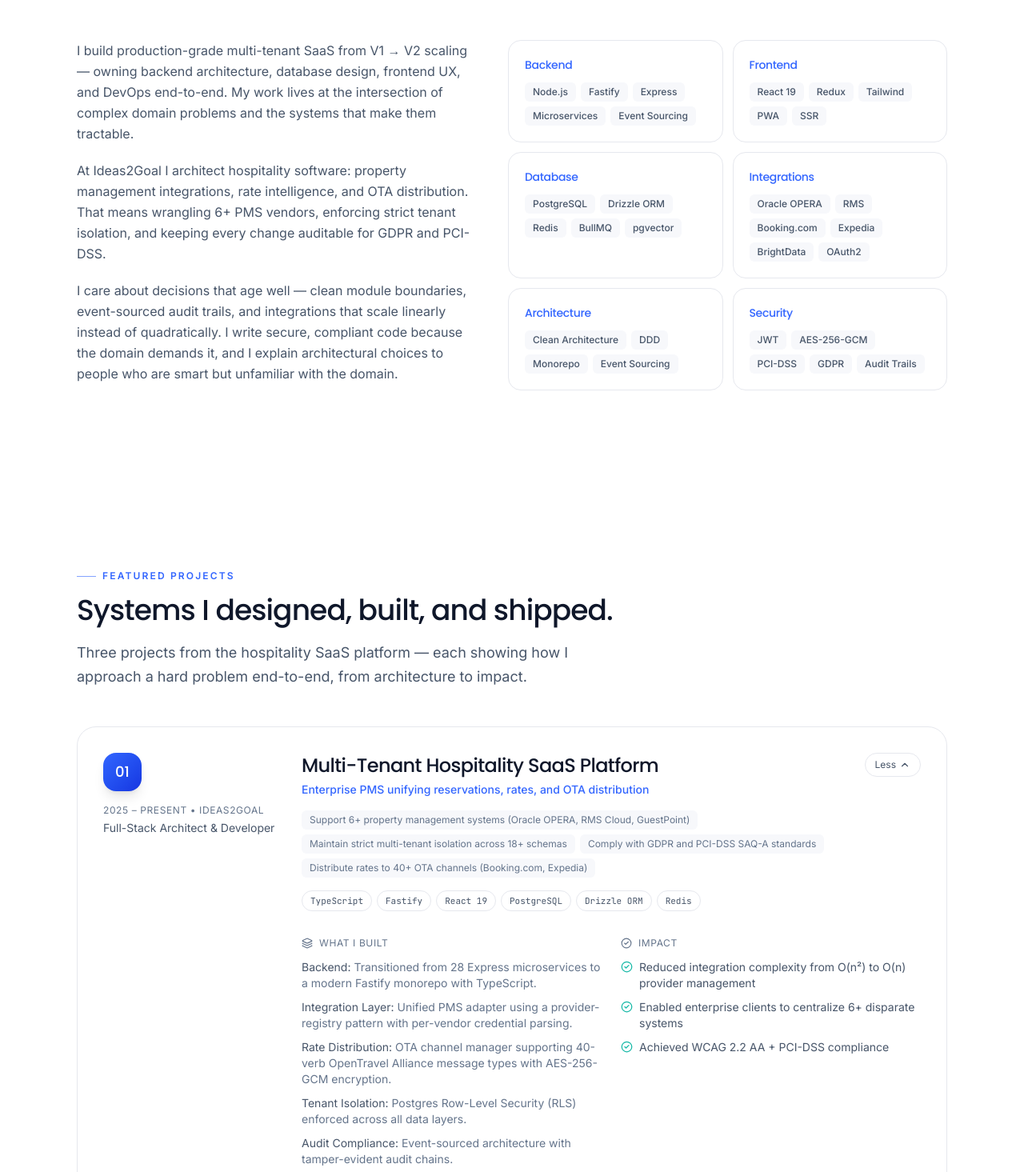
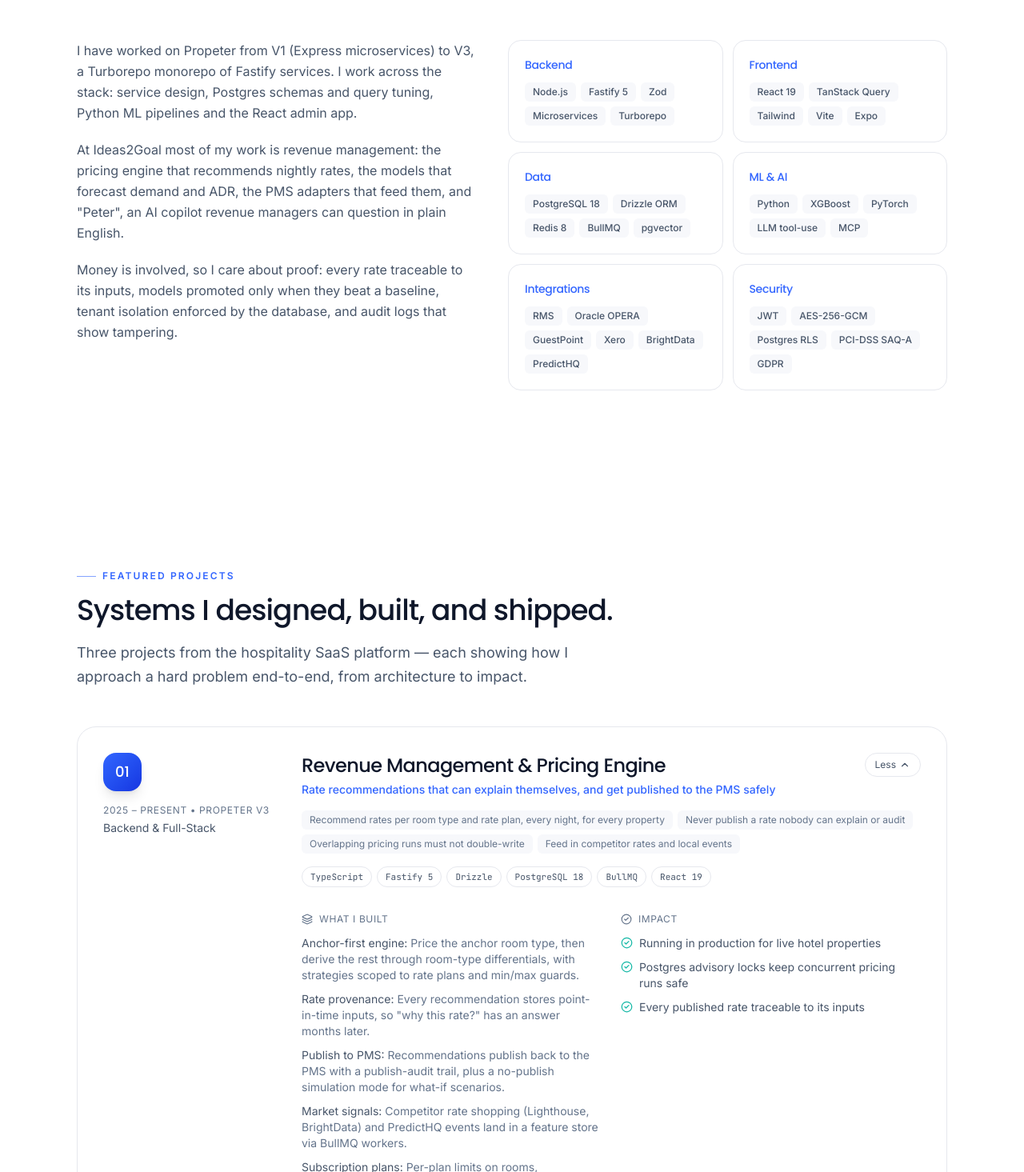
Before and after one commit to Muskanpatil/portfolio, a React (Vite) app: page / in a window 1280 px wide. Shown: the part 1205-2670 px from the top of the page at 80% size. Built offline with nearby package versions, Linux system fonts and the light colour scheme.

Commit message:
updated profolio

```diff
--- a/src/components/About.tsx
+++ b/src/components/About.tsx
@@ -14,21 +14,20 @@
         <Reveal>
           <div className="space-y-5 text-base leading-relaxed text-soft">
             <p>
-              I build production-grade multi-tenant SaaS from V1 → V2 scaling — owning backend
-              architecture, database design, frontend UX, and DevOps end-to-end. My work lives at
-              the intersection of complex domain problems and the systems that make them tractable.
+              I have worked on Propeter from V1 (Express microservices) to V3, a Turborepo monorepo
+              of Fastify services. I work across the stack: service design, Postgres schemas and
+              query tuning, Python ML pipelines and the React admin app.
             </p>
             <p>
-              At Ideas2Goal I architect hospitality software: property management integrations,
-              rate intelligence, and OTA distribution. That means wrangling 6+ PMS vendors,
-              enforcing strict tenant isolation, and keeping every change auditable for GDPR and
-              PCI-DSS.
+              At Ideas2Goal most of my work is revenue management: the pricing engine that
+              recommends nightly rates, the models that forecast demand and ADR, the PMS adapters
+              that feed them, and "Peter", an AI copilot revenue managers can question in plain
+              English.
             </p>
             <p>
-              I care about decisions that age well — clean module boundaries, event-sourced audit
-              trails, and integrations that scale linearly instead of quadratically. I write secure,
-              compliant code because the domain demands it, and I explain architectural choices to
-              people who are smart but unfamiliar with the domain.
+              Money is involved, so I care about proof: every rate traceable to its inputs, models
+              promoted only when they beat a baseline, tenant isolation enforced by the database,
+              and audit logs that show tampering.
             </p>
           </div>
         </Reveal>
--- a/src/components/Experience.tsx
+++ b/src/components/Experience.tsx
@@ -7,8 +7,8 @@
     <Section
       id="experience"
       eyebrow="Experience & Impact"
-      title="From microservices to monorepos — and the numbers that came with it."
-      description="A compact timeline of where I’ve worked, what I owned, and the measurable outcomes."
+      title="Where I’ve worked, and what I’ve shipped."
+      description="A compact timeline of where I’ve worked and what I owned."
     >
       {/* Achievements metrics */}
       <Reveal>
--- a/src/data/portfolio.ts
+++ b/src/data/portfolio.ts
@@ -1,16 +1,16 @@
 export const profile = {
   name: 'Muskan Patil',
   role: 'Full-Stack Engineer',
-  tagline: 'Full-Stack Engineer • Multi-Tenant SaaS • Systems Architecture',
+  tagline: 'Full-Stack Engineer • Revenue Management • ML & AI Systems',
   subheading:
-    'I build production-grade multi-tenant SaaS — owning backend architecture, database design, frontend UX, and DevOps end-to-end. Currently scaling enterprise hospitality platforms: PMS integrations, intelligent pricing, and OTA distribution.',
-  hook: 'Built hospitality SaaS powering multi-property management, rate intelligence, and OTA distribution for enterprise customers — scaling from 28 microservices to a modern monorepo architecture.',
+    'I build Propeter, a multi-tenant hospitality SaaS: pricing engines, demand forecasting, PMS integrations and an AI revenue copilot, end-to-end from Postgres to React.',
+  hook: 'Propeter runs pricing, forecasting and PMS sync for live hotel properties. V3 is a Turborepo monorepo of 20+ Fastify services on PostgreSQL 18 and Redis 8. I have shipped 700+ commits to it, across revenue, ML, integrations and the admin app.',
   email: 'muskanpatil2004@gmail.com',
   phone: '+91 7974130626',
-  location: 'India',
-  github: '#',
-  linkedin: '#',
-  resume: '#',
+  location: 'Nagpur, India',
+  github: 'https://github.com/muskan-patil-dev',
+  linkedin: 'https://linkedin.com/in/muskan-patil-dev',
+  resume: '/resume.pdf',
 };
 
 export const navLinks = [
@@ -25,27 +25,27 @@
 export const aboutSkillGroups = [
   {
     title: 'Backend',
-    items: ['Node.js', 'Fastify', 'Express', 'Microservices', 'Event Sourcing'],
+    items: ['Node.js', 'Fastify 5', 'Zod', 'Microservices', 'Turborepo'],
   },
   {
     title: 'Frontend',
-    items: ['React 19', 'Redux', 'Tailwind', 'PWA', 'SSR'],
+    items: ['React 19', 'TanStack Query', 'Tailwind', 'Vite', 'Expo'],
   },
   {
-    title: 'Database',
-    items: ['PostgreSQL', 'Drizzle ORM', 'Redis', 'BullMQ', 'pgvector'],
+    title: 'Data',
+    items: ['PostgreSQL 18', 'Drizzle ORM', 'Redis 8', 'BullMQ', 'pgvector'],
+  },
+  {
+    title: 'ML & AI',
+    items: ['Python', 'XGBoost', 'PyTorch', 'LLM tool-use', 'MCP'],
   },
   {
     title: 'Integrations',
-    items: ['Oracle OPERA', 'RMS', 'Booking.com', 'Expedia', 'BrightData', 'OAuth2'],
-  },
-  {
-    title: 'Architecture',
-    items: ['Clean Architecture', 'DDD', 'Monorepo', 'Event Sourcing'],
+    items: ['RMS', 'Oracle OPERA', 'GuestPoint', 'Xero', 'BrightData', 'PredictHQ'],
   },
   {
     title: 'Security',
-    items: ['JWT', 'AES-256-GCM', 'PCI-DSS', 'GDPR', 'Audit Trails'],
+    items: ['JWT', 'AES-256-GCM', 'Postgres RLS', 'PCI-DSS SAQ-A', 'GDPR'],
   },
 ];
 
@@ -64,134 +64,142 @@
 
 export const projects: Project[] = [
   {
-    id: 'hospitality-saas',
-    name: 'Multi-Tenant Hospitality SaaS Platform',
-    role: 'Full-Stack Architect & Developer',
-    timeline: '2025 – Present • Ideas2Goal',
-    tagline: 'Enterprise PMS unifying reservations, rates, and OTA distribution',
+    id: 'pricing-engine',
+    name: 'Revenue Management & Pricing Engine',
+    role: 'Backend & Full-Stack',
+    timeline: '2025 – Present • Propeter V3',
+    tagline: 'Rate recommendations that can explain themselves, and get published to the PMS safely',
     accent: 'brand',
     challenge: [
-      'Support 6+ property management systems (Oracle OPERA, RMS Cloud, GuestPoint)',
-      'Maintain strict multi-tenant isolation across 18+ schemas',
-      'Comply with GDPR and PCI-DSS SAQ-A standards',
-      'Distribute rates to 40+ OTA channels (Booking.com, Expedia)',
+      'Recommend rates per room type and rate plan, every night, for every property',
+      'Never publish a rate nobody can explain or audit',
+      'Overlapping pricing runs must not double-write',
+      'Feed in competitor rates and local events',
     ],
     built: [
       {
-        title: 'Backend',
+        title: 'Anchor-first engine',
         detail:
-          'Transitioned from 28 Express microservices to a modern Fastify monorepo with TypeScript.',
+          'Price the anchor room type, then derive the rest through room-type differentials, with strategies scoped to rate plans and min/max guards.',
       },
       {
-        title: 'Integration Layer',
+        title: 'Rate provenance',
         detail:
-          'Unified PMS adapter using a provider-registry pattern with per-vendor credential parsing.',
+          'Every recommendation stores point-in-time inputs, so "why this rate?" has an answer months later.',
       },
       {
-        title: 'Rate Distribution',
+        title: 'Publish to PMS',
         detail:
-          'OTA channel manager supporting 40-verb OpenTravel Alliance message types with AES-256-GCM encryption.',
+          'Recommendations publish back to the PMS with a publish-audit trail, plus a no-publish simulation mode for what-if scenarios.',
       },
       {
-        title: 'Tenant Isolation',
-        detail: 'Postgres Row-Level Security (RLS) enforced across all data layers.',
+        title: 'Market signals',
+        detail:
+          'Competitor rate shopping (Lighthouse, BrightData) and PredictHQ events land in a feature store via BullMQ workers.',
       },
       {
-        title: 'Audit Compliance',
-        detail: 'Event-sourced architecture with tamper-evident audit chains.',
+        title: 'Subscription plans',
+        detail:
+          'Per-plan limits on rooms, competitors, history and forecast horizon, enforced in each service through a shared package.',
       },
     ],
     impact: [
-      'Reduced integration complexity from O(n²) to O(n) provider management',
-      'Enabled enterprise clients to centralize 6+ disparate systems',
-      'Achieved WCAG 2.2 AA + PCI-DSS compliance',
+      'Running in production for live hotel properties',
+      'Postgres advisory locks keep concurrent pricing runs safe',
+      'Every published rate traceable to its inputs',
     ],
-    stack: ['TypeScript', 'Fastify', 'React 19', 'PostgreSQL', 'Drizzle ORM', 'Redis'],
+    stack: ['TypeScript', 'Fastify 5', 'Drizzle', 'PostgreSQL 18', 'BullMQ', 'React 19'],
   },
   {
-    id: 'pricing-engine',
-    name: 'Intelligent Pricing Engine',
-    role: 'Backend Architect',
-    timeline: '2025 – Present',
-    tagline: 'AI-driven pricing with explainability & competitor intelligence',
+    id: 'forecasting-ai',
+    name: 'Demand Forecasting & "Peter" AI Copilot',
+    role: 'ML & AI Engineering',
+    timeline: '2025 – Present • Propeter V3',
+    tagline: 'Forecasts that earn their way into production, and a copilot that answers from real data',
     accent: 'violet',
     challenge: [
-      'Design pluggable pricing strategies (formula-based, ML-driven)',
-      'Score pricing confidence with full traceability',
-      'Scrape competitor rates from Booking.com (BrightData) + vendor APIs (Lighthouse)',
-      'Prevent race conditions during overlapping pricing runs',
+      'Forecast demand, ADR, RevPAR and room revenue per property',
+      'Never promote a model that loses to its baseline',
+      'Let revenue managers ask questions in plain English',
+      'Keep the copilot scoped to the tenant and property it serves',
     ],
     built: [
       {
-        title: 'Strategy Engine',
-        detail: 'Pluggable formula strategies — anchor-first, demand-based, seasonal.',
+        title: 'Forecasting pipeline',
+        detail:
+          'Python XGBoost/PyTorch models with booking-curve and lead-time features, run by worker-service and extendable to 365-day horizons.',
       },
       {
-        title: 'Confidence Scoring',
-        detail: 'ML-backed scoring with explainability traces for audit compliance.',
+        title: 'Promotion gates',
+        detail:
+          'A model is only promoted once backtest metrics beat the baseline; the ADR model went live this way.',
       },
       {
-        title: 'Competitor Intelligence',
-        detail: 'Parallel scraping pipelines (BrightData tiered + Lighthouse API).',
+        title: 'Price elasticity',
+        detail: 'A per-property elasticity model whose curves feed the RevPAR optimizer.',
       },
       {
-        title: 'DB-Backed Backoff',
-        detail: '429 retry logic with exponential backoff for rate limits.',
+        title: 'Multi-agent copilot',
+        detail:
+          '"Peter" calls scoped, read-only tools with the user\'s forwarded JWT, exposes an MCP surface, and keeps per-tenant prompts and conversation history.',
       },
       {
-        title: 'Transactional Safety',
+        title: 'Grounded answers',
         detail:
-          'PostgreSQL advisory locks + Unit-of-Work pattern for exactly-once semantics.',
+          'Aggregate endpoints so answers come from the full dataset, not a sample, and truncated tool results are disclosed instead of silently cut.',
       },
     ],
     impact: [
-      'Reduced manual rate updates by 80%, enabled dynamic pricing at scale',
-      'Competitor intelligence latency: <2 minutes across 500+ properties',
-      'Zero lost pricing transactions across distributed workers',
+      'ADR forecast promoted to production',
+      'Copilot answers grounded in live revenue data',
+      'Forecasting extended to 365-day horizons',
     ],
-    stack: ['Node.js', 'PostgreSQL', 'Redis', 'BullMQ', 'BrightData API', 'Machine Learning'],
+    stack: ['Python', 'XGBoost', 'PyTorch', 'LLM tool-use', 'MCP', 'Fastify'],
   },
   {
-    id: 'bulk-publishing',
-    name: 'Bulk Rate Publishing Pipeline',
+    id: 'integrations',
+    name: 'PMS Integrations & Platform Reliability',
     role: 'Full-Stack Owner',
-    timeline: '2025 – Present',
-    tagline: 'Reliable, observable bulk operations for rate distribution',
+    timeline: '2025 – Present • Propeter V3',
+    tagline: 'Getting reservations, rates and inventory in and out of hotel systems, reliably',
     accent: 'accent',
     challenge: [
-      'Publish thousands of rates to external systems reliably',
-      'Handle partial failures, retries, and circuit breakers',
-      'Provide end-to-end observability and error tracking',
-      'Maintain idempotency across retries',
+      'Every PMS speaks a different dialect',
+      'Bad upstream data must not fail a whole sync batch',
+      'Side-effects must survive crashes and retries',
+      'Large tables must stay fast as history grows',
     ],
     built: [
       {
-        title: 'Bulk Publisher',
-        detail: 'BullMQ-powered job queue with configurable concurrency.',
+        title: 'PMS adapters',
+        detail:
+          'Sync adapters for RMS, Oracle OPERA and GuestPoint (pull, webhooks, normalizers) behind a provider registry, plus a GuestPoint OpenChannel integration.',
       },
       {
-        title: 'Error Handling',
-        detail: 'Retry logic with exponential backoff + dead-letter queue.',
+        title: 'Encrypted credentials',
+        detail: 'Vendor credentials stored with AES-256-GCM envelope encryption.',
       },
       {
-        title: 'Observability',
-        detail: 'Structured logging + distributed tracing for debugging.',
+        title: 'Transactional outbox',
+        detail:
+          'Domain events written in the same transaction as the change; failed rows retried and stale dispatches recovered.',
       },
       {
-        title: 'Idempotency',
-        detail: 'Request deduplication using event IDs.',
+        title: 'Database audit',
+        detail:
+          'Index-driven loaders, partitioned audit logs and reduced write churn on pricing and forecasting tables.',
       },
       {
-        title: 'Frontend',
-        detail: 'Real-time progress UI with success/failure breakdown.',
+        title: 'Xero',
+        detail: 'Fixed the single-use OAuth code exchange that failed on every retry.',
       },
     ],
     impact: [
-      'Processed 100K+ rates/day with 99.9% delivery success',
-      'MTTR reduced from 4h manual to 5m automated recovery',
-      'Enabled self-service rate publishing (support tickets down 60%)',
+      'Multi-leg OPERA bookings no longer fail sync batches',
+      'Outbox now self-heals stuck and failed events',
+      'Faster grid, insight and recommendation queries',
     ],
-    stack: ['BullMQ', 'Express/Fastify', 'React', 'Structured Logging', 'Circuit Breakers'],
+    stack: ['Fastify', 'PostgreSQL', 'Redis', 'BullMQ', 'Zod', 'AES-256-GCM'],
   },
 ];
 
@@ -207,90 +215,113 @@
 export const deepDives: DeepDive[] = [
   {
     id: 'rls',
-    title: 'Why Multi-Tenant Isolation Matters',
+    title: 'Tenant Isolation in the Database',
     blurb:
-      'Row-Level Security turns tenant isolation into a database guarantee rather than an application convention. Even a missed WHERE clause cannot leak another tenant’s data — the policy is enforced at the storage layer.',
+      'Row-Level Security turns tenant isolation into a database guarantee rather than an application convention. Even a missed WHERE clause cannot leak another tenant’s data. The policy is enforced at the storage layer.',
     language: 'sql',
     code: `-- Every query is silently scoped to the caller's tenant.
-CREATE POLICY tenant_isolation ON reservations
-  USING (tenant_id = current_setting('app.tenant_id')::uuid);
+CREATE POLICY chain_isolation ON guest.guest_profiles
+  AS PERMISSIVE FOR ALL
+  USING (chain_id = ops.current_chain_id());
 
-SET app.tenant_id = '...'; -- set per request`,
+ALTER TABLE guest.guest_profiles FORCE ROW LEVEL SECURITY;`,
     points: [
       'Isolation enforced at the storage layer, not just app code',
-      '18+ schemas share one codebase with zero cross-tenant leakage',
-      'Simplifies queries — no manual tenant filtering on every read',
+      'Repositories still scope by chain as defence in depth',
+      'A missed filter fails closed instead of leaking',
     ],
   },
   {
-    id: 'event-sourcing',
-    title: 'Event Sourcing for Audit Compliance',
+    id: 'audit-chain',
+    title: 'Tamper-Evident Audit Log',
     blurb:
-      'Instead of mutating state in place, we append immutable events and derive current state from them. The event log becomes a tamper-evident audit trail — essential for GDPR and PCI-DSS evidence.',
+      'Pricing and accounting changes need evidence that holds up later. Each audit row is HMAC-signed over its content plus the previous row’s hash, so editing or deleting any row breaks the chain from that point on.',
     language: 'ts',
-    code: `// Append-only events; current state is a projection.
-await events.append({
-  type: 'RatePublished',
-  payload,
-  causationId,
-  hash: sha256(prevHash + payload),
-});`,
+    code: `// Lock the tenant's chain head, then sign row + previous HMAC.
+const [head] = await tx.select().from(chainHeads)
+  .where(eq(chainHeads.chainId, chainId)).for('update');
+
+const prev = head?.headHmac ?? '';
+const seq = (head?.headSeq ?? 0n) + 1n;
+const rowHmac = createHmac('sha256', secret)
+  .update(buildHmacMaterial({ ...row, prevRowHash: prev, chainSeq: seq }))
+  .digest('hex');`,
     points: [
-      'Immutable, append-only log enables point-in-time replay',
-      'Hash-chained events make tampering detectable',
-      'Projections rebuild any view from the same source of truth',
+      'Rows linked by prev_row_hash, one chain per tenant',
+      'SELECT … FOR UPDATE on the head serializes concurrent writers',
+      'Tampering is detectable by re-walking the chain',
     ],
   },
   {
     id: 'monorepo',
-    title: 'Scaling: Microservices → Monorepo',
+    title: 'Microservices, One Monorepo',
     blurb:
-      '28 fine-grained microservices meant 28 deployables, duplicated config, and cross-service coupling. Consolidating into a typed monorepo kept boundaries intact while collapsing operational complexity.',
+      'Propeter V3 keeps 20+ services with one concern each, but they share one Turborepo. Typed @propeter/* packages hold the database, outbox, crypto and contracts, so services stay separate without drifting apart.',
     language: 'text',
-    code: `Before:  28 services · 28 CI pipelines · 28 deploys
-After:   1 monorepo · shared types · atomic deploys
-         boundaries kept via modules + Clean Architecture`,
+    code: `apps/      gateway · revenue-service · pricing-service
+           pms-sync-service · agent-service · worker-service …
+packages/  @propeter/db · outbox · crypto · contracts
+           plan-limits · messaging · audit …
+layering   Route → Service → Repository → Database`,
     points: [
-      'Shared TypeScript types eliminate contract drift',
-      'Atomic, cross-cutting changes ship in one PR',
-      'Same module boundaries — without the deploy tax',
+      'Shared types eliminate contract drift between services',
+      'Cross-cutting changes ship in one PR',
+      'Strict layering: no SQL outside repositories',
     ],
   },
 ];
 
-export const skillMatrix = [
-  { label: 'Backend Architecture', level: 95, tier: 'Expert' },
-  { label: 'Full-Stack SaaS', level: 95, tier: 'Expert' },
-  { label: 'PostgreSQL & Databases', level: 88, tier: 'Advanced' },
-  { label: 'React & Frontend', level: 87, tier: 'Advanced' },
-  { label: 'Event Sourcing / DDD', level: 82, tier: 'Advanced' },
-  { label: 'DevOps & Integrations', level: 75, tier: 'Intermediate' },
+export const focusAreas = [
+  {
+    label: 'Revenue & pricing systems',
+    detail: 'Anchor-first pricing, differentials, simulations, publishing to the PMS',
+  },
+  {
+    label: 'Backend architecture',
+    detail: 'Fastify services, layered modules, outbox, BullMQ workers',
+  },
+  {
+    label: 'PostgreSQL',
+    detail: 'Drizzle, RLS, advisory locks, partitioning, query tuning',
+  },
+  {
+    label: 'ML & AI',
+    detail: 'XGBoost/PyTorch forecasting, LLM tool-use agents, MCP',
+  },
+  {
+    label: 'Frontend',
+    detail: 'React 19 admin app: dashboards, grids, revenue analytics',
+  },
+  {
+    label: 'Integrations',
+    detail: 'PMS adapters, webhooks, OAuth, encrypted credentials',
+  },
 ];
 
 export const techStackLayers = [
   {
     layer: 'Frontend',
-    items: ['React 19', 'Redux Toolkit', 'Tailwind', 'Vite', 'PWA'],
+    items: ['React 19', 'TanStack Query', 'Tailwind', 'Vite', 'React Native'],
   },
   {
     layer: 'Backend',
-    items: ['Node.js', 'Fastify', 'Express', 'TypeScript'],
+    items: ['Node.js', 'Fastify 5', 'TypeScript', 'Zod'],
   },
   {
-    layer: 'Database',
-    items: ['PostgreSQL', 'Drizzle ORM', 'Redis', 'BullMQ'],
+    layer: 'Data',
+    items: ['PostgreSQL 18', 'Drizzle ORM', 'Redis 8', 'BullMQ', 'pgvector'],
+  },
+  {
+    layer: 'ML & AI',
+    items: ['Python', 'XGBoost', 'PyTorch', 'LLM agents', 'MCP'],
   },
   {
     layer: 'Integrations',
-    items: ['Oracle OPERA', 'RMS', 'BrightData', 'Lighthouse', 'Xero'],
-  },
-  {
-    layer: 'Architecture',
-    items: ['Event Sourcing', 'Clean Architecture', 'DDD'],
+    items: ['RMS', 'Oracle OPERA', 'GuestPoint', 'Lighthouse', 'Xero'],
   },
   {
     layer: 'Security',
-    items: ['JWT', 'AES-256-GCM', 'PCI-DSS', 'GDPR', 'OAuth2'],
+    items: ['JWT', 'AES-256-GCM', 'RLS', 'PCI-DSS SAQ-A', 'GDPR'],
   },
 ];
 
@@ -300,10 +331,10 @@
     role: 'Full Stack Developer',
     org: 'Ideas2Goal Technologies',
     points: [
-      'Led multi-tenant SaaS scaling (28 microservices → monorepo)',
-      'Built unified PMS integration layer (6+ vendors)',
-      'Engineered intelligent pricing engine with competitor intelligence',
-      'Achieved GDPR & PCI-DSS compliance',
+      'Core contributor to Propeter V3 (700+ commits) across revenue, pricing, forecasting, PMS sync and the AI copilot',
+      'Built PMS adapters for RMS, Oracle OPERA and GuestPoint',
+      'Shipped demand/ADR forecasting and the "Peter" multi-agent revenue copilot',
+      'Led a database performance audit across revenue, forecasting and worker services',
     ],
   },
   {
@@ -315,9 +346,9 @@
 ];
 
 export const achievements = [
-  { value: '100K+', label: 'rates/day published reliably', sub: '99.9% delivery success' },
-  { value: '80%', label: 'reduction in manual rate updates', sub: 'via intelligent pricing' },
-  { value: '6+', label: 'PMS vendors unified', sub: 'O(n²) → O(n) integration' },
-  { value: '<2 min', label: 'competitor intelligence latency', sub: 'across 500+ properties' },
-  { value: 'WCAG 2.2 AA', label: '+ PCI-DSS compliance', sub: 'achieved in production' },
+  { value: '700+', label: 'commits to Propeter V3', sub: 'revenue, ML, integrations, UI' },
+  { value: '20+', label: 'Fastify services', sub: 'in one Turborepo monorepo' },
+  { value: '3', label: 'PMS adapters built', sub: 'RMS · Oracle OPERA · GuestPoint' },
+  { value: '4', label: 'forecast targets', sub: 'demand · ADR · RevPAR · revenue' },
+  { value: '1', label: 'AI revenue copilot', sub: 'multi-agent + MCP' },
 ];
```
Also changed, not shown: index.html (+6 -3 lines), src/components/Contact.tsx (+9 -1 lines), src/components/Hero.tsx (+9 -1 lines), src/components/Skills.tsx (+11 -23 lines), 2 other files (tests, documents, lock files or other folders).
